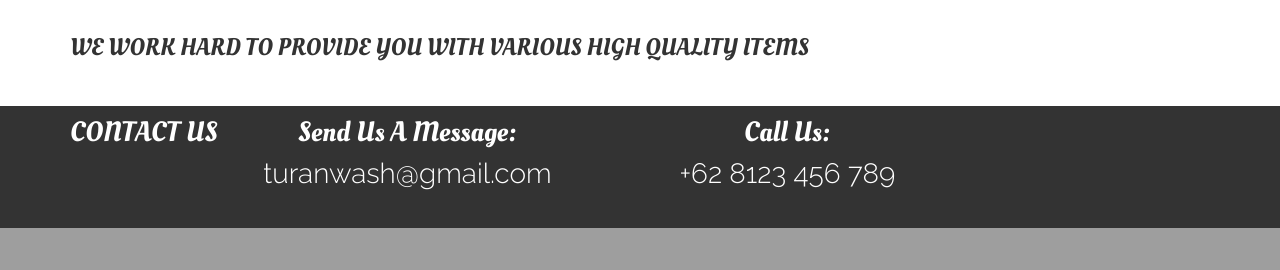
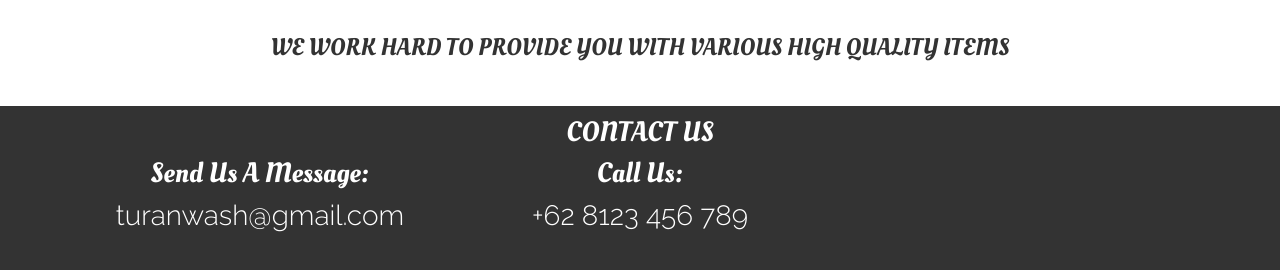
Before and after one commit to Pen1810/PWebE-2018, a PHP site: page / in a window 1280 px wide. Shown: the part 691-961 px from the top of the page. Before the commit the page ends 919 px from the top, so only its background shows below. Run offline with PHP 8.4, Linux system fonts and the light colour scheme; some libraries are stand-ins or nearby versions.

Commit message:
entahlah nih orang

```diff
--- a/index.php
+++ b/index.php
@@ -74,8 +74,10 @@
 <!-- ========== WHITE SECTION ========== -->
 <div id="w">
     <div class="container">
-        <div class="row text-center">
+        <div class="row">
+            <div class="col-sm-12">
                 <h4><strong>WE WORK HARD TO PROVIDE YOU WITH VARIOUS HIGH QUALITY ITEMS</strong></h4>
+            </div>
         </div>
     </div><!-- /container -->
 </div><!-- /w -->
@@ -85,9 +87,9 @@
 <div id="f" style="background-color:#333">
     <div class="container">
         <div class="row">
-            <h3 class="text-center"><b>CONTACT US</b></h3>
-            <br>
-            <br>
+            <div class="col-sm-12">
+                <h3 class="text-center"><b>CONTACT US</b></h3>
+            </div>
             <div class="col-sm-4">
                 <h3><b>Send Us A Message:</b></h3>
                 <h3 class="text-foot">turanwash@gmail.com</h3>
```
